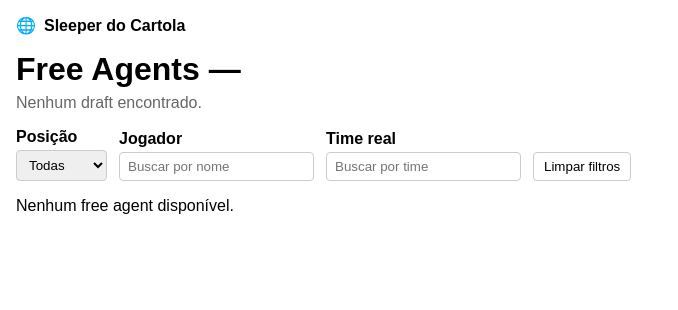
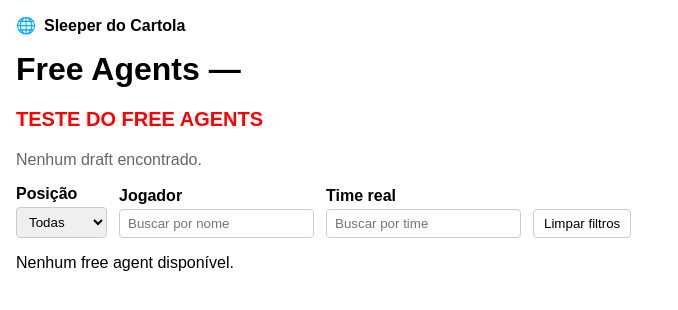
Before and after one commit to matheusbksimoes/fantasy-futebol, a Django app: template league/templates/free_agents.html in a window 1280 px wide. Shown: the top 310 px of the page, without its empty margins (0-678 px from the left). Run offline with Django 5.2, Linux system fonts and the light colour scheme; the template is opened without the code that fills it, so the values that code supplies are empty; parts of the project's set-up code (start-up, migrations or seed data) failed here and were passed over.

Commit message:
test: verifica template free agents

```diff
--- a/league/templates/free_agents.html
+++ b/league/templates/free_agents.html
@@ -3,6 +3,7 @@
 
 {% block content %}
   <h1>Free Agents — {{ team.name }}</h1>
+  <p style="color:red; font-size:20px; font-weight:bold;">TESTE DO FREE AGENTS</p>
 
   <div style="color:#666; margin-bottom:10px;">
     {% if draft %}
```
